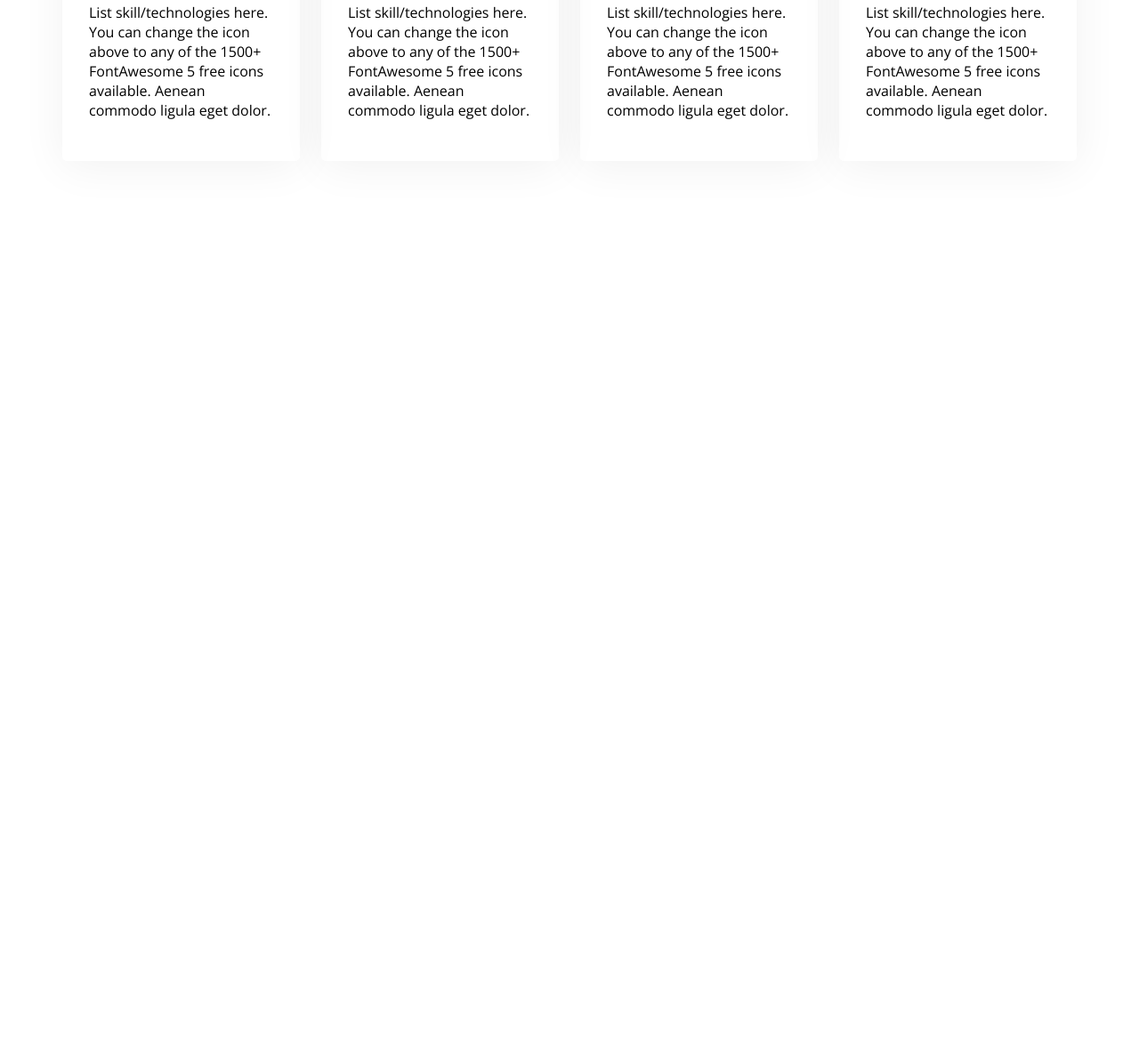
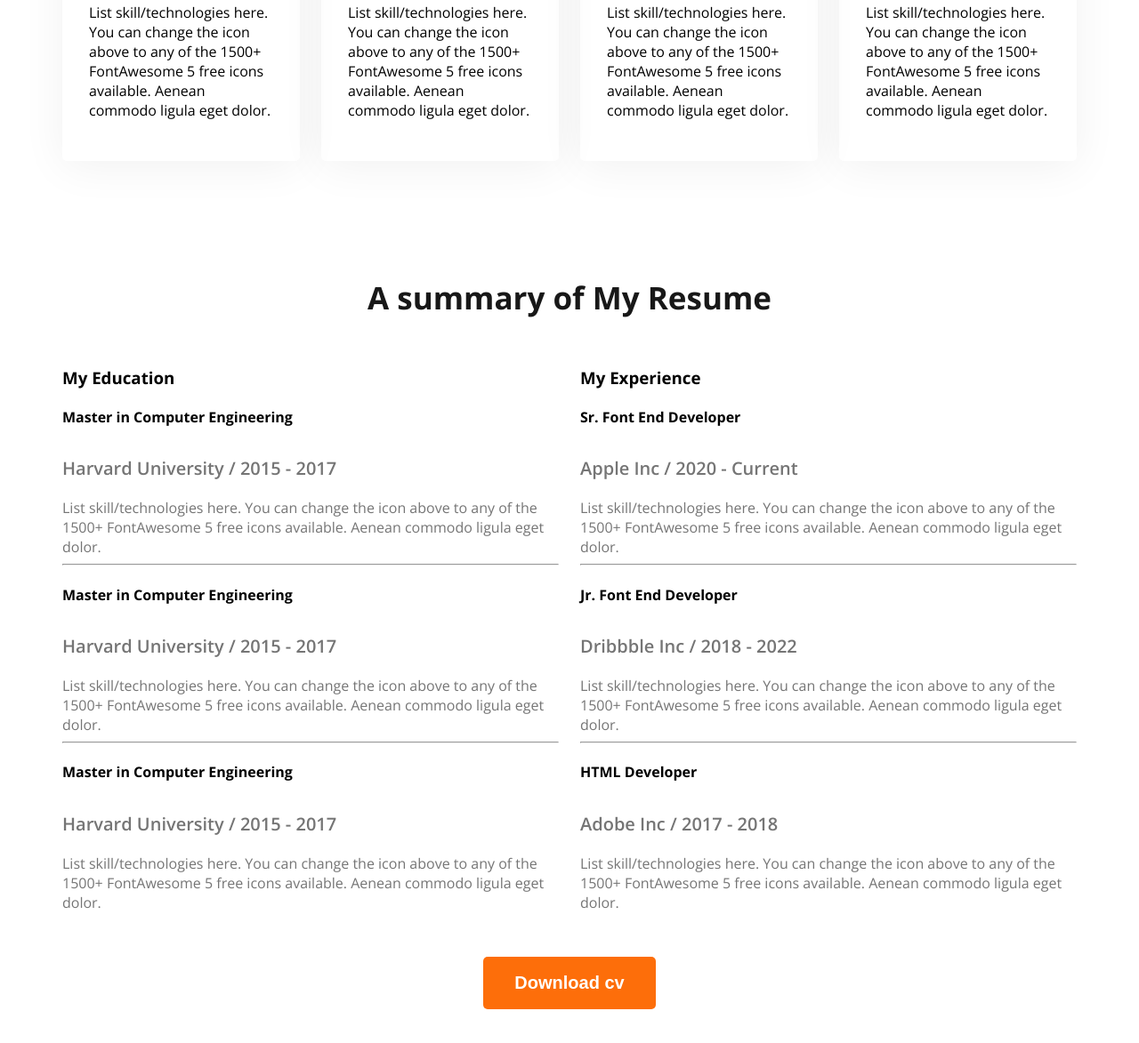
Before and after one commit to mamun517/web-dev-portfolio, a plain HTML site: page index.html in a window 1280 px wide. Shown: the part 2050-3223 px from the top of the page at 89% size. Before the commit the page ends 2361 px from the top, so only its background shows below. Drawn offline with nearby package versions, Linux system fonts and the light colour scheme.

Commit message:
added the summary of resume

```diff
--- a/index.html
+++ b/index.html
@@ -82,6 +82,60 @@
           </div>
         </div>
     </section>
+    <section class="resume">
+        <h3 class="section-title text-center">A summary of My Resume</h3>
+        <div class="resume-container">
+            <div class="resume-colume">
+                <h3 class="resume-colume-title">My Education</h3>
+                <div class="experience">
+                    <h4 class="experience-title">Master in Computer Engineering</h4>
+                    <h5 class="experience-sub-title">Harvard University / 2015 - 2017</h5>
+                    <div class="experience-description">List skill/technologies here. You can change the icon above
+                    to any of the 1500+ FontAwesome 5 free icons available. Aenean commodo ligula eget dolor.</div>
+                </div>
+                <hr>
+                <div class="experience">
+                    <h4 class="experience-title">Master in Computer Engineering</h4>
+                    <h5 class="experience-sub-title">Harvard University / 2015 - 2017</h5>
+                    <div class="experience-description">List skill/technologies here. You can change the icon above
+                    to any of the 1500+ FontAwesome 5 free icons available. Aenean commodo ligula eget dolor.</div>
+                </div>
+                <hr>
+                <div class="experience">
+                    <h4 class="experience-title">Master in Computer Engineering</h4>
+                    <h5 class="experience-sub-title">Harvard University / 2015 - 2017</h5>
+                    <div class="experience-description">List skill/technologies here. You can change the icon above
+                    to any of the 1500+ FontAwesome 5 free icons available. Aenean commodo ligula eget dolor.</div>
+                </div>
+            </div>
+            <div class="resume-colume">
+                <h3 class="resume-colume-title">My Experience</h3>
+                <div class="experience">
+                    <h4 class="experience-title">Sr. Font End Developer</h4>
+                    <h5 class="experience-sub-title">Apple Inc / 2020 - Current</h5>
+                    <div class="experience-description">List skill/technologies here. You can change the icon above
+                    to any of the 1500+ FontAwesome 5 free icons available. Aenean commodo ligula eget dolor.</div>
+                </div>
+                <hr>
+                <div class="experience">
+                    <h4 class="experience-title">Jr. Font End Developer</h4>
+                    <h5 class="experience-sub-title">Dribbble Inc / 2018 - 2022</h5>
+                    <div class="experience-description">List skill/technologies here. You can change the icon above
+                    to any of the 1500+ FontAwesome 5 free icons available. Aenean commodo ligula eget dolor.</div>
+                </div>
+                <hr>
+                <div class="experience">
+                    <h4 class="experience-title">HTML Developer</h4>
+                    <h5 class="experience-sub-title">Adobe Inc / 2017 - 2018</h5>
+                    <div class="experience-description">List skill/technologies here. You can change the icon above
+                    to any of the 1500+ FontAwesome 5 free icons available. Aenean commodo ligula eget dolor.</div>
+                </div>
+            </div>
+        </div>
+        <div class="text-center resume-download-cv">
+            <button class="btn-primary">Download cv</button>
+        </div>
+    </section>
    </main>
    <footer>
 
--- a/styles/portfolio.css
+++ b/styles/portfolio.css
@@ -130,3 +130,22 @@ nav li a {
  .section-description {
     padding: 10px 100px;
  }
+ /* resume section style */
+ .resume-container {
+    display: flex;
+    gap: 24px;
+ }
+ .experience-sub-title {
+    font-size: 20px;
+    font-weight: 600;
+    margin-bottom: 20px;
+ }
+ .experience-description,.experience-sub-title {
+    color: #757575;
+ }
+ .resume-hr {
+    margin: 30px 5px;
+ }
+ .resume-download-cv {
+    margin-top: 50px;
+ }
```
